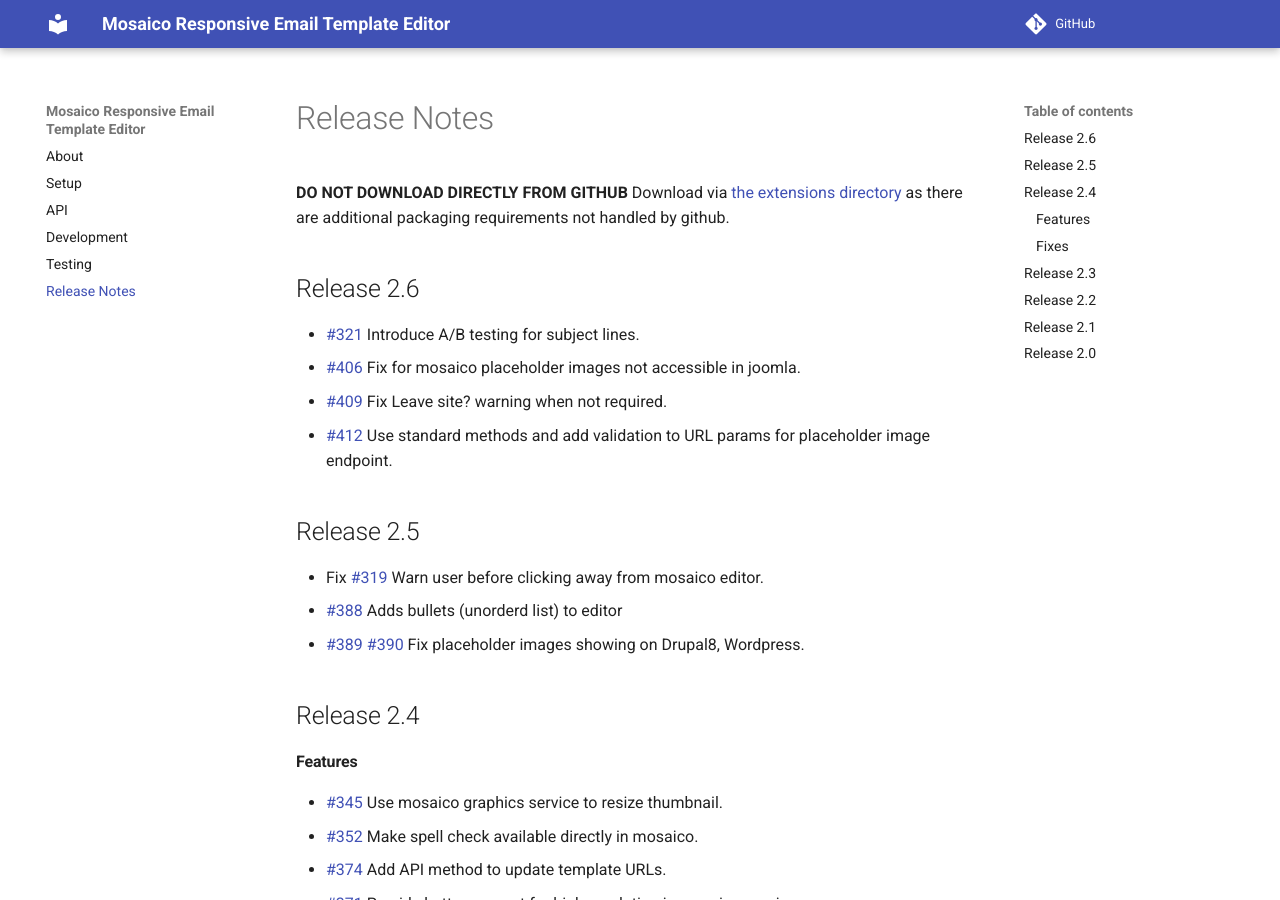
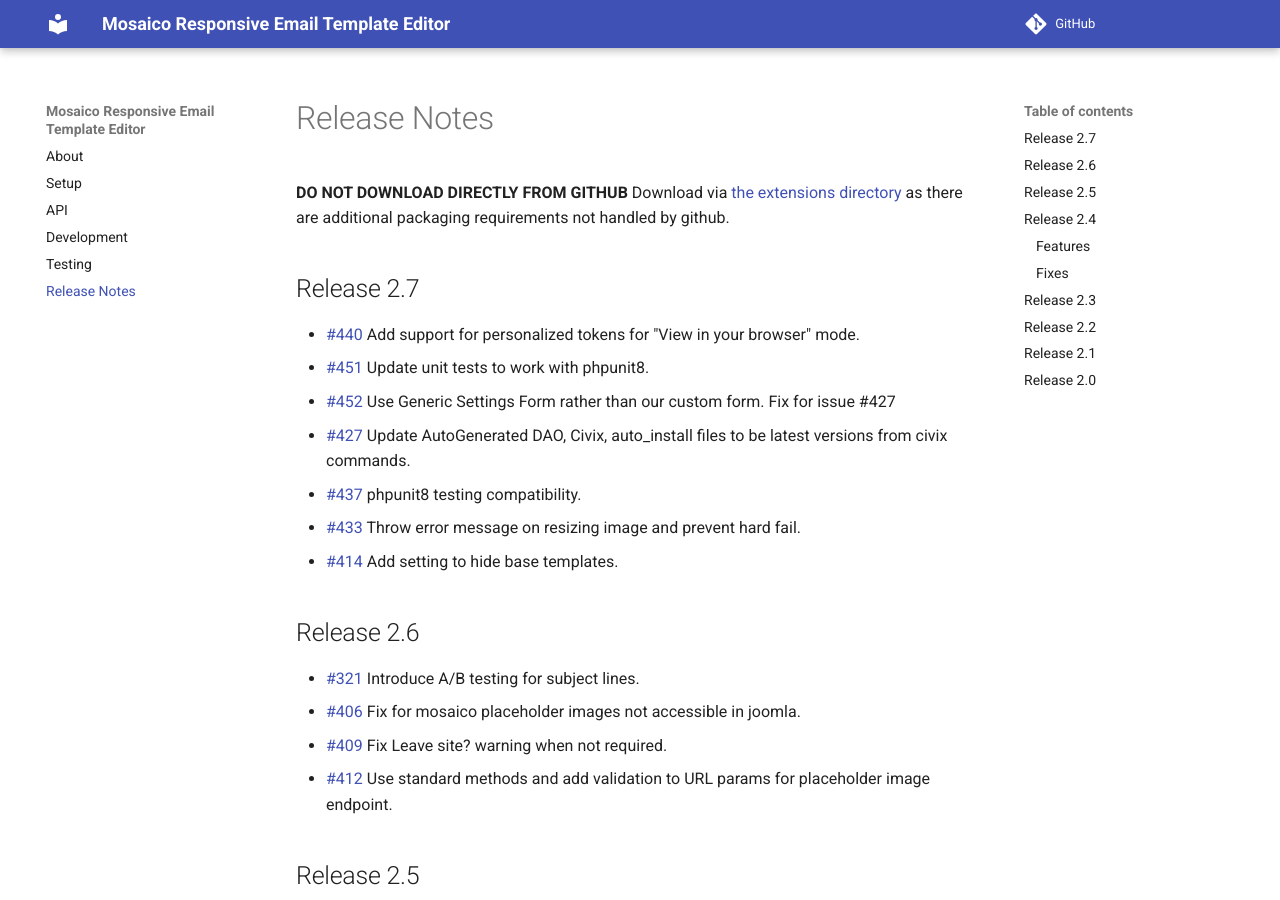
Before and after one commit to veda-consulting-company/uk.co.vedaconsulting.mosaico, an MkDocs documentation site: the page built from docs/releasenotes.md, in a window 1280 px wide and 900 px high. Built offline with MkDocs 1.6.1 and Material for MkDocs 9.7.7, drawn with Linux system fonts in a browser that asks for light colours.

Commit message:
Release 2.7

```diff
--- a/docs/releasenotes.md
+++ b/docs/releasenotes.md
@@ -1,5 +1,15 @@
 **DO NOT DOWNLOAD DIRECTLY FROM GITHUB**
 Download via [the extensions directory](https://civicrm.org/extensions/email-template-builder) as there are additional packaging requirements not handled by github.
+
+## Release 2.7
+
+* [#440](https://github.com/veda-consulting-company/uk.co.vedaconsulting.mosaico/issues/440) Add support for personalized tokens for "View in your browser" mode.
+* [#451](https://github.com/veda-consulting-company/uk.co.vedaconsulting.mosaico/issues/451) Update unit tests to work with phpunit8.
+* [#452](https://github.com/veda-consulting-company/uk.co.vedaconsulting.mosaico/issues/452) Use Generic Settings Form rather than our custom form.    Fix for issue #427
+* [#427](https://github.com/veda-consulting-company/uk.co.vedaconsulting.mosaico/issues/427) Update AutoGenerated DAO, Civix, auto_install files to be latest versions from civix commands.
+* [#437](https://github.com/veda-consulting-company/uk.co.vedaconsulting.mosaico/issues/437) phpunit8 testing compatibility.
+* [#433](https://github.com/veda-consulting-company/uk.co.vedaconsulting.mosaico/issues/433) Throw error message on resizing image and prevent hard fail.
+* [#414](https://github.com/veda-consulting-company/uk.co.vedaconsulting.mosaico/issues/414) Add setting to hide base templates.
 
 ## Release 2.6
 
--- a/info.xml
+++ b/info.xml
@@ -15,14 +15,14 @@
     <url desc="Support">https://vedaconsulting.co.uk</url>
     <url desc="Licensing">http://www.gnu.org/licenses/agpl-3.0.html</url>
   </urls>
-  <releaseDate>2020-12-24</releaseDate>
-  <version>2.6</version>
+  <releaseDate>2021-05-24</releaseDate>
+  <version>2.7</version>
   <develStage>stable</develStage>
   <compatibility>
     <ver>5.35</ver>
   </compatibility>
   <requires>
-    <ext version="~1.1">org.civicrm.flexmailer</ext>
+    <ext>org.civicrm.flexmailer</ext>
   </requires>
   <comments>To help contribute please contact us on support@vedaconsulting.co.uk or initiate a conversation / issue on github.</comments>
   <civix>
```
Also changed, not shown: README.md (+1 -2 lines), docs/index.md (+2 -3 lines), LICENSE.txt, 1 other file.
